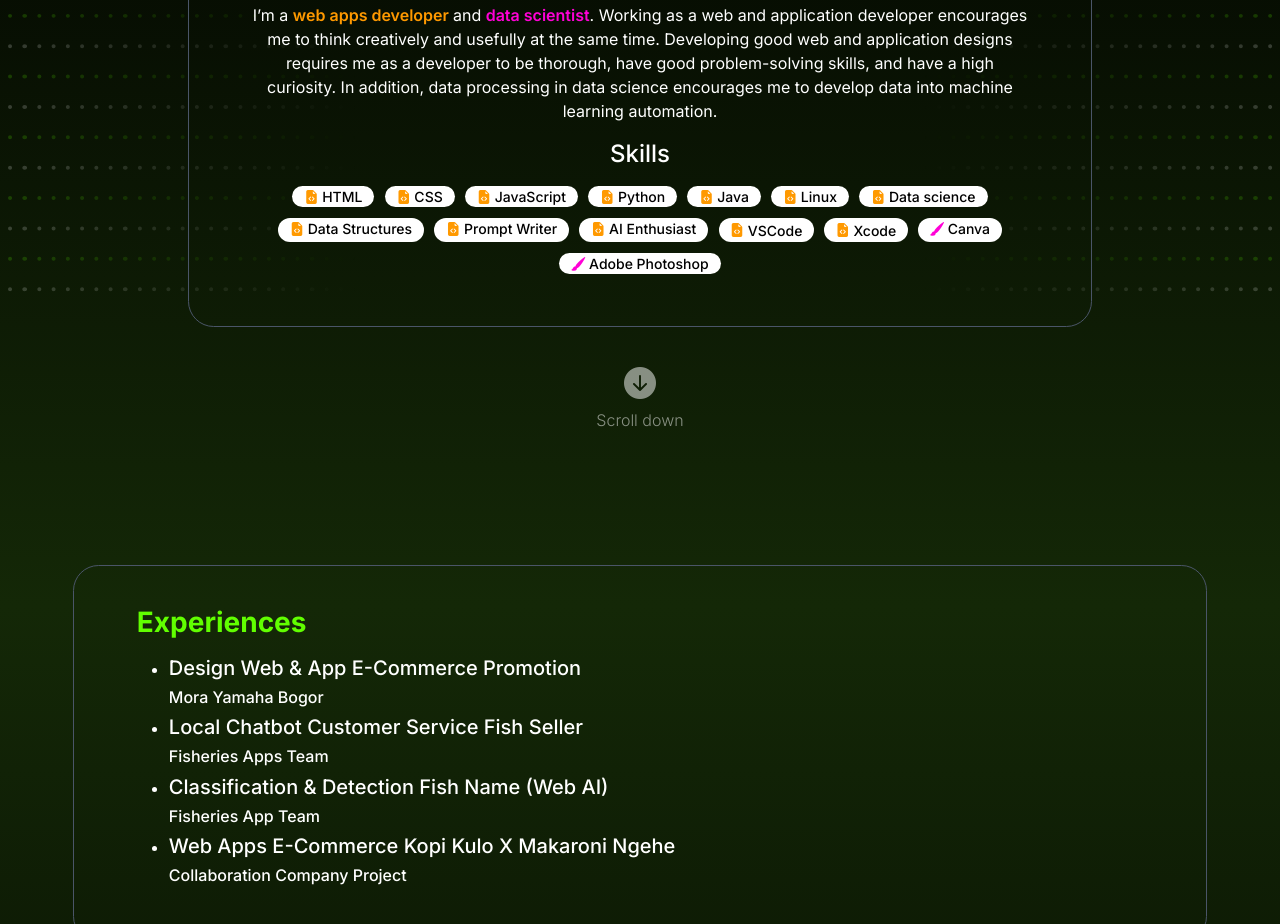
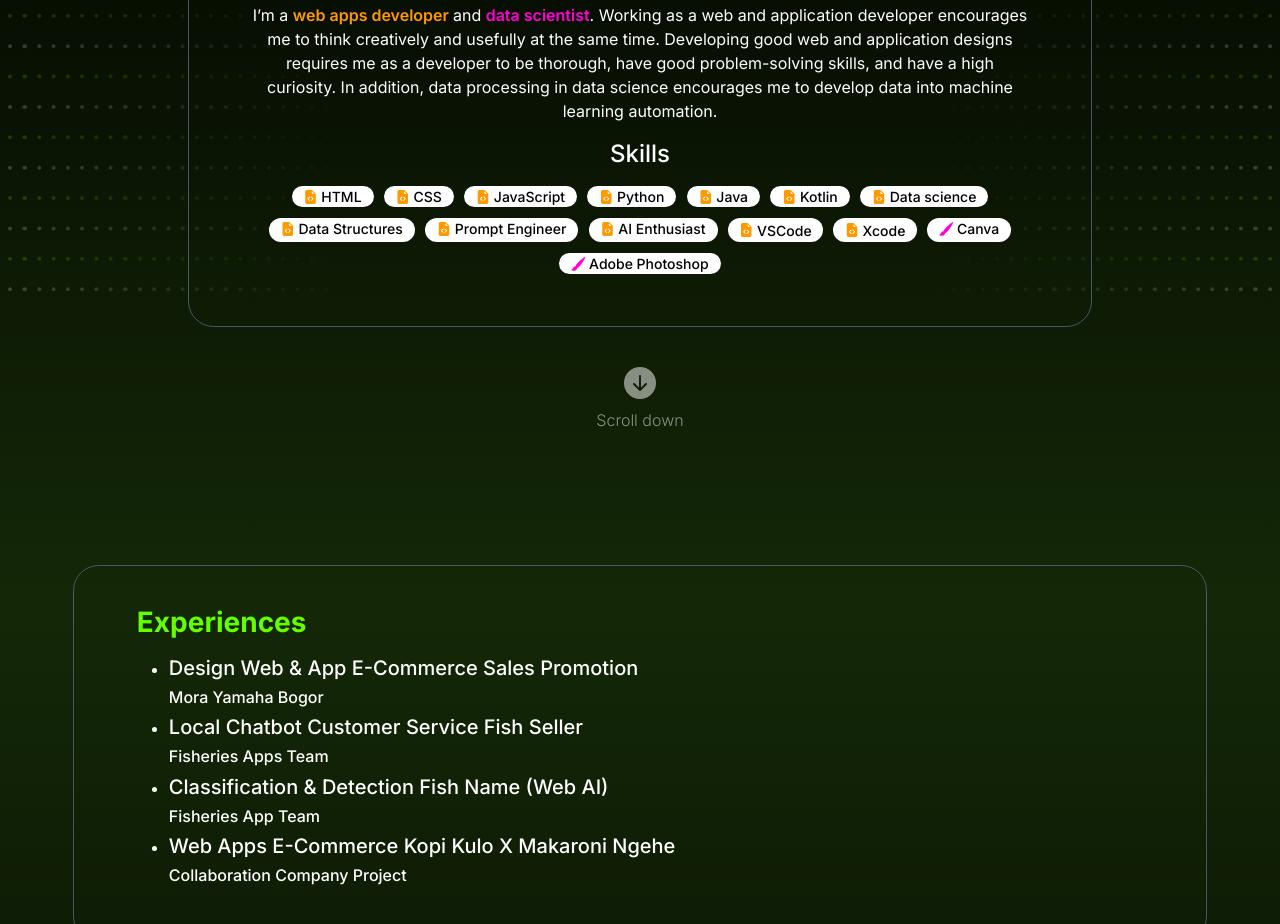
Before and after one commit to aritechstartups/aritechstartups.github.io, a plain HTML site: page index.html in a window 1280 px wide. Shown: the part 472-1396 px from the top of the page. Drawn offline with nearby package versions, Linux system fonts and the light colour scheme.

Commit message:
index.html

```diff
--- a/index.html
+++ b/index.html
@@ -51,10 +51,10 @@
           <p class="skill-developer"><i class="bi bi-file-earmark-code-fill developer-color"></i> JavaScript</p>
           <p class="skill-developer"><i class="bi bi-file-earmark-code-fill developer-color"></i> Python</p>
           <p class="skill-developer"><i class="bi bi-file-earmark-code-fill developer-color"></i> Java</p>
-          <p class="skill-developer"><i class="bi bi-file-earmark-code-fill developer-color"></i> Linux</p>
+          <p class="skill-developer"><i class="bi bi-file-earmark-code-fill developer-color"></i> Kotlin</p>
           <p class="skill-developer"><i class="bi bi-file-earmark-code-fill developer-color"></i> Data science</p>
           <p class="skill-developer"><i class="bi bi-file-earmark-code-fill developer-color"></i> Data Structures</p>
-	  <p class="skill-developer"><i class="bi bi-file-earmark-code-fill developer-color"></i> Prompt Writer</p>
+	  <p class="skill-developer"><i class="bi bi-file-earmark-code-fill developer-color"></i> Prompt Engineer</p>
 	  <p class="skill-developer"><i class="bi bi-file-earmark-code-fill developer-color"></i> AI Enthusiast</p>
           <p class="skill-developer2"><i class="bi bi-file-earmark-code-fill developer-color"></i> VSCode</p>
           <p class="skill-developer2"><i class="bi bi-file-earmark-code-fill developer-color"></i> Xcode</p>
@@ -74,7 +74,7 @@
           <h3><span class="main-color" style="font-weight: 800">Experiences</h3>
           <ul>
             <li>
-              <h5>Design Web & App E-Commerce Promotion</h5>
+              <h5>Design Web & App E-Commerce Sales Promotion</h5>
               <h6>Mora Yamaha Bogor</h6>
 
             </li>
@@ -133,9 +133,9 @@
           <div class="porto-detail">
             <h4>Web Apps E-Commerce Kopi Kulo & Macaroni Ngehe</h4>
             <div class="porto-skill">
+              <p class="skill-developer2"><i class="bi bi-file-earmark-code-fill developer-color"></i> Java</p>
               <p class="skill-developer2"><i class="bi bi-file-earmark-code-fill developer-color"></i> HTML</p>
-              <p class="skill-developer2"><i class="bi bi-file-earmark-code-fill developer-color"></i> CSS</p>
-              <p class="skill-developer2"><i class="bi bi-file-earmark-code-fill developer-color"></i> Javascript</p>
+              <p class="skill-developer2"><i class="bi bi-file-earmark-code-fill developer-color"></i> Kotlin</p>
 
             </div>
             <p></p>
```
